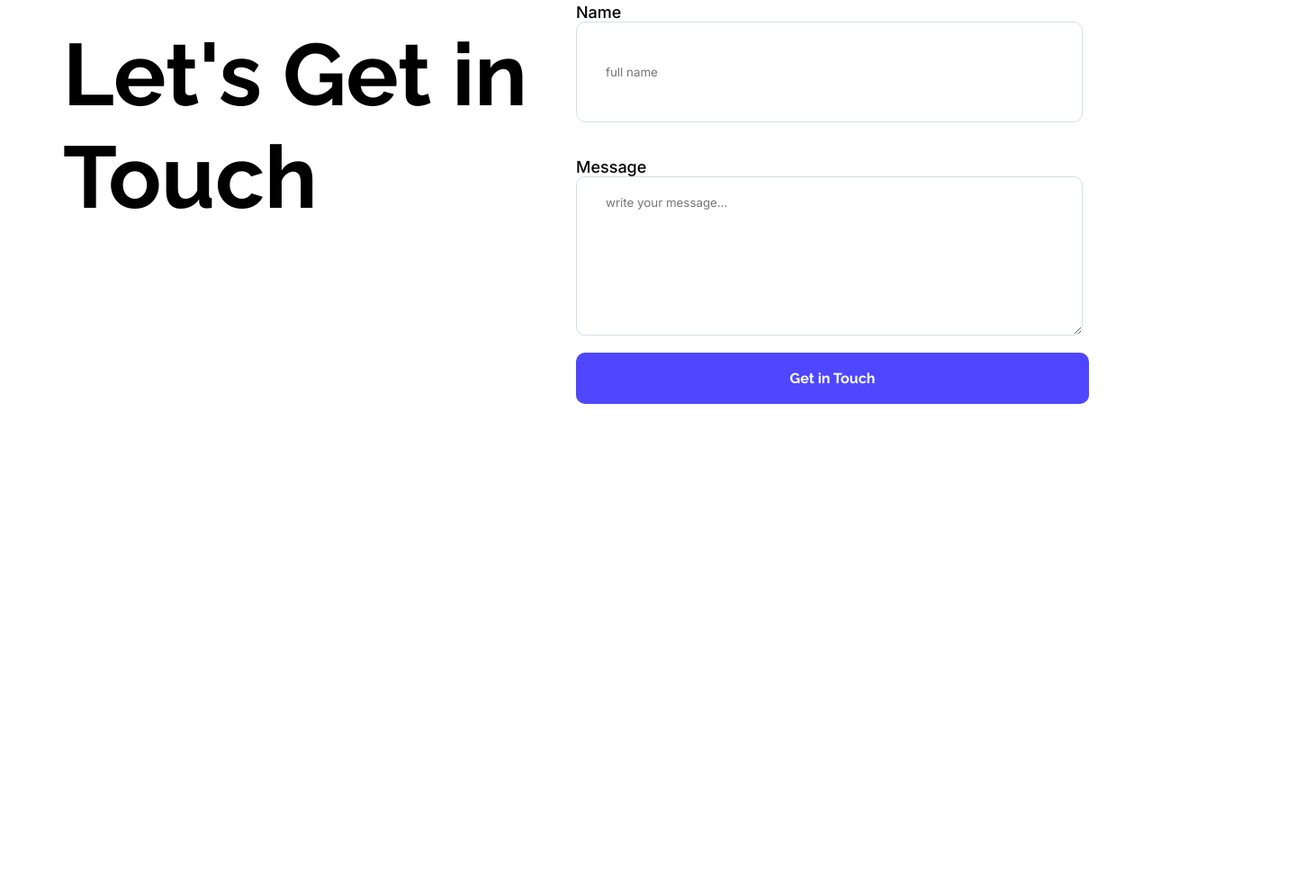
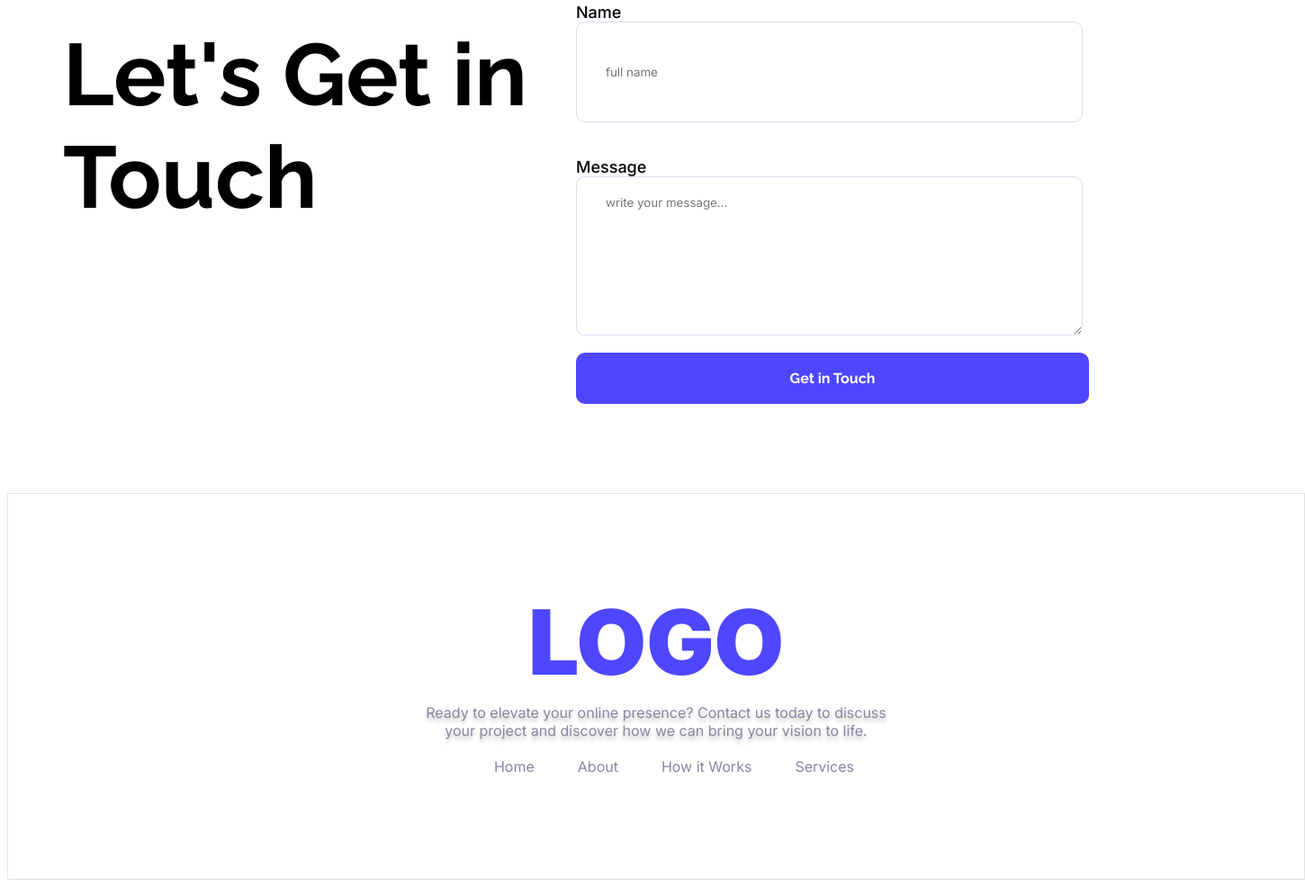
Before and after one commit to shadman76r/webflow, a plain HTML site: page index.html in a window 1280 px wide. Shown: the part 3622-4608 px from the top of the page at 90% size, 1450 px wide, since content can reach past the window. Before the commit the page ends 4170 px from the top, so only its background shows below. Drawn offline with Linux system fonts and the light colour scheme; a web font is replaced by a local one.

Commit message:
100 percent full complete without some padding and margin

```diff
--- a/index.html
+++ b/index.html
@@ -169,7 +169,22 @@
 
     </main>
     <!-- footer -->
-    <footer></footer>
+    <footer class="footer">
+        <div class="logo inter-normal text-center">
+                <h1 class="footer-logo">LOGO</h1>
+        </div>
+        <div class="logo-discription inter-normal text-center">
+            <p class="logo-dis">Ready to elevate your online presence? Contact us today to discuss your project and discover how we can bring your vision to life.</p>
+        </div>
+        <div class="footer-container ">
+            <ul class="footer-links inter-normal footer-list-ul">
+                <li><a  href="home.html" target="_blank">Home</a></li>
+                <li><a  href="about.html" target="_blank">About</a></li>
+                <li><a  href="work.html" target="_blank">How it Works</a></li>
+                <li><a  href="services.html" target="_blank">Services</a></li>
+            </ul>
+        </div>
+    </footer>
 
 
 </body>
--- a/styles/flow.css
+++ b/styles/flow.css
@@ -16,6 +16,7 @@
    background-image: url('../Assets/Hero-bg.png');
    background-repeat: no-repeat;
    background-position: center;
+   /* max-width: 1440px; */
 }
 nav ul{
     display: flex;
@@ -348,3 +349,46 @@ background-color: #4E47FF;
     padding: 20px 32px;
     margin-bottom: 19px;
 }
+/* Footer */
+.footer{
+    background-color: white;
+    border: 1px solid rgba(0, 0, 0, 0.1);
+    width: 1440px;
+    height: 428px;
+    margin: 0 auto;
+    margin-top: 14px;
+}
+
+.footer-logo{
+    font-size: 100px;
+    font-weight: 900;
+    color: rgba(78, 71, 255, 1);
+    padding: 0px auto;
+    margin: 104px 575px 8px 575px;
+}
+.logo-dis{
+    font-size: 16px;
+    font-weight: 400;
+    color: rgba(137, 135, 161, 1);
+    padding: 0px auto;
+    margin: 8px 455px 20px 455px;
+    text-shadow: 0px 4px 4px  rgba(0, 0, 0, 0.25) ;
+}
+.footer-links{
+    display: flex;
+    align-items: center;
+    justify-content: center;
+    gap: 48px;
+}
+footer ul li{
+    list-style: none;
+}
+footer li a{
+    text-decoration: none;
+    font-size: 16px;
+    font-weight: 400;
+    color: #8987A1;
+}
+footer li a:hover{
+    color: #4E47FF;
+}
```
Also changed, not shown: about.html (added), home.html (added), services.html (added), work.html (added).
